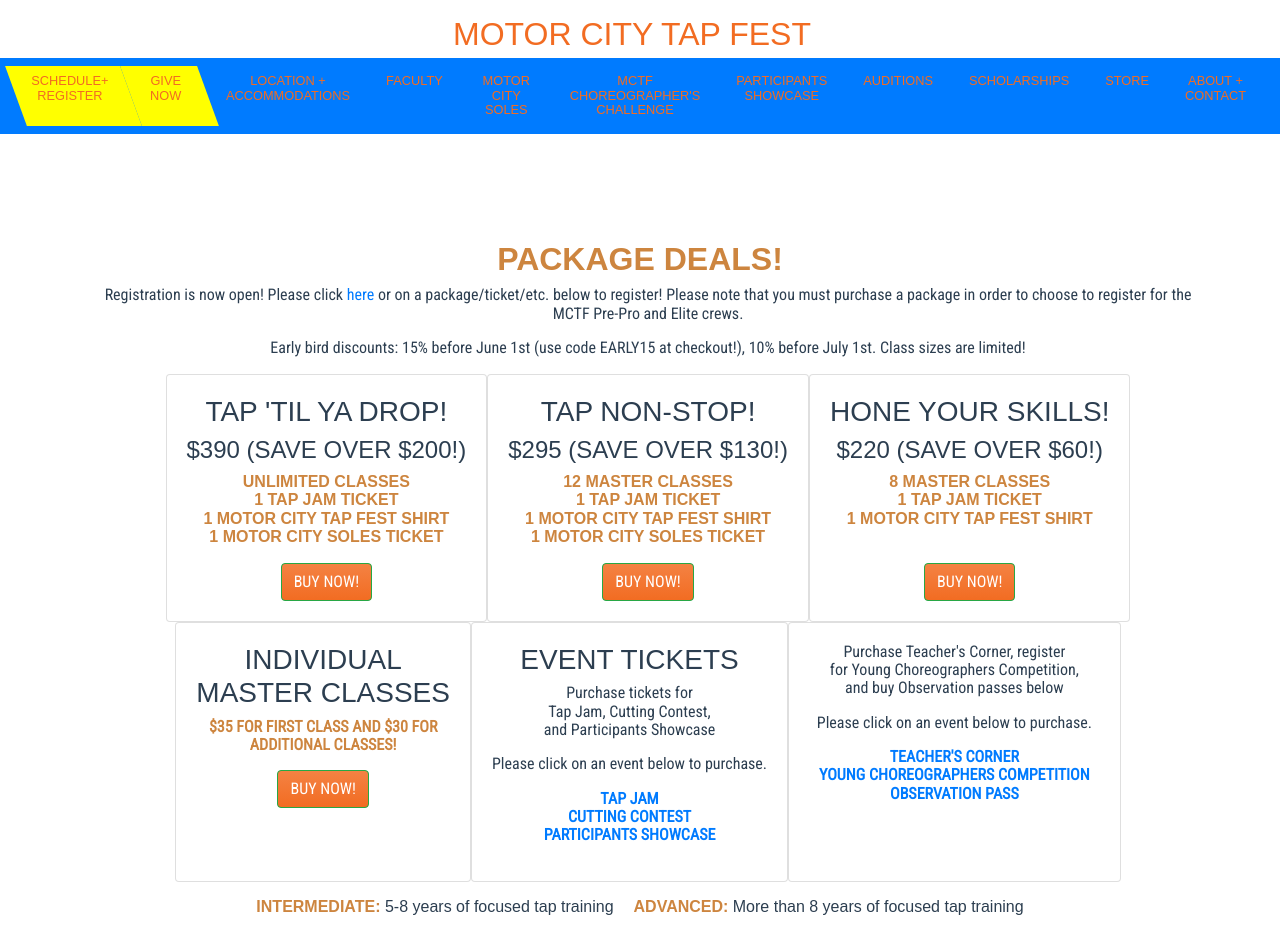
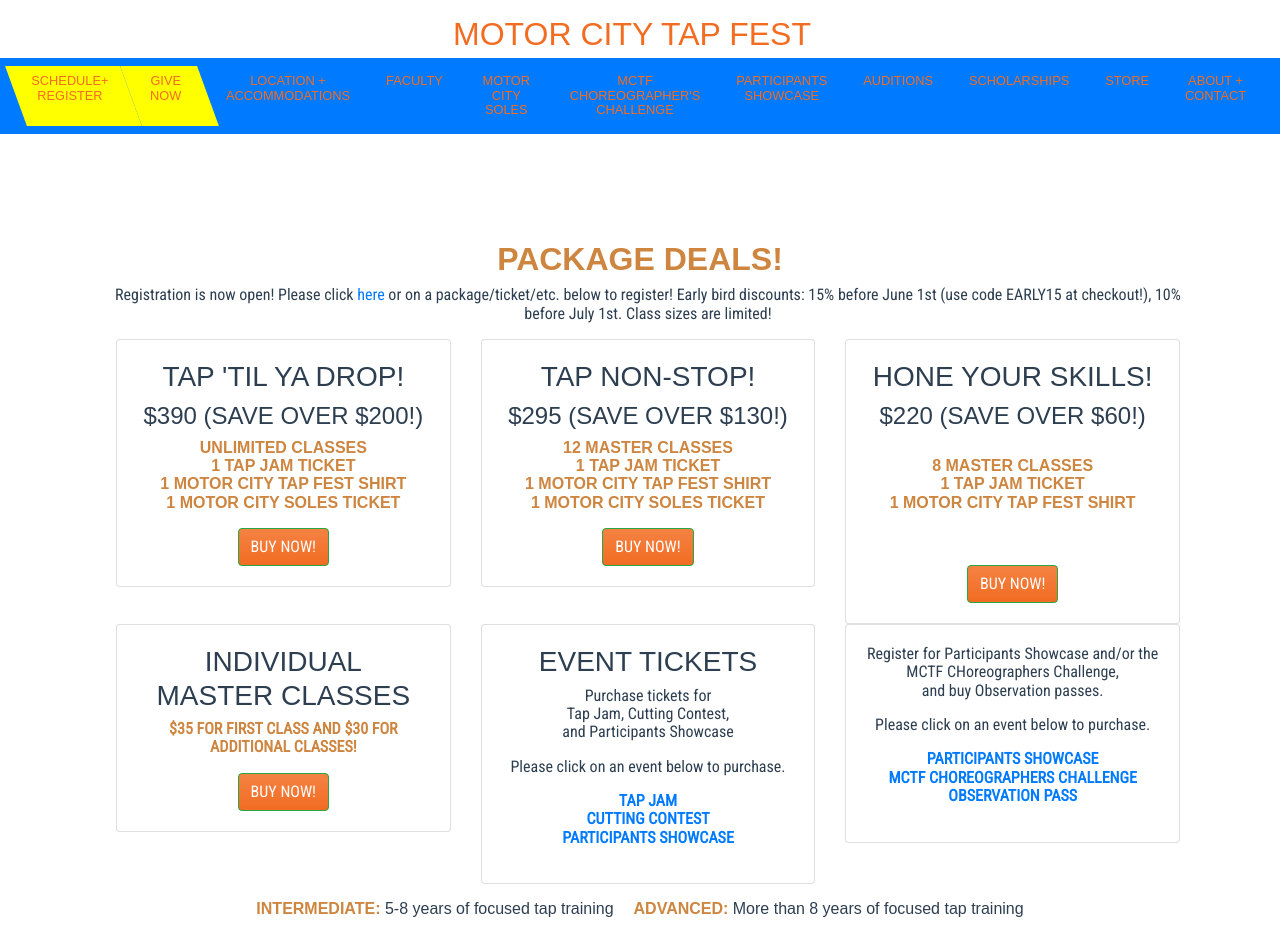
Before and after one commit to jaharonov/new-motor-city-tap-fest, a Vue app: page /#/schedreg in a window 1280 px wide. Shown: the top 952 px of the page. Built offline with nearby package versions, Linux system fonts and the light colour scheme; a web font is replaced by a local one.

Commit message:
updated registration

```diff
--- a/src/components/Auditions.vue
+++ b/src/components/Auditions.vue
@@ -2,7 +2,7 @@
   <div class="app">
     <div>
       <b-row class="mx-auto">
-        <h1><strong>Auditions will be held on 3/10/2019</strong></h1>
+        <h1><strong>Auditions will be held on 3/24/2019</strong></h1>
       </b-row>
       <b-row class="mx-auto pt-3">
         <h4>The auditions schedule is:</h4>
--- a/src/components/Home.vue
+++ b/src/components/Home.vue
@@ -27,13 +27,12 @@
           <p class="card-text"
           text-align="justify"
           text-justify="inter-word">
-          Wayne State University<br />
           Detroit, Michigan<br/>
           </p>
           <div>
 
   <!-- Using value -->
-  <b-btn class="buttons" variant="success" v-b-modal="'myModal'">VIEW SCHEDULE<br/> & REGISTER!</b-btn>
+  <b-btn class="buttons" variant="success" v-bind:to="'schedreg'">VIEW SCHEDULE<br/> & REGISTER!</b-btn>
 
   <!-- the modal -->
   <b-modal id="myModal">
--- a/src/components/SchedReg.vue
+++ b/src/components/SchedReg.vue
@@ -7,13 +7,13 @@
   <h2 class="pt-5"><strong>Package Deals!</strong></h2>
 </b-row>
 <b-row class="justify-content-md-center pl-3">
-  <p>Registration is now open! Please click <a href="https://motor-city-tap-fest.myshopify.com/collections/all" target="_blank">here</a> or on a package/ticket/etc. below to register! Please note that
-  you must purchase a package in order to choose to register for the MCTF Pre-Pro and Elite crews.</p>
-  <p>Early bird discounts: 15% before June 1st (use code EARLY15 at checkout!), 10% before July 1st. Class sizes
-    are limited!
+  <p>Registration is now open! Please click <a href="https://motor-city-tap-fest.myshopify.com/collections/all" target="_blank">here</a> or on a package/ticket/etc. below to register!
+  Early bird discounts: 15% before June 1st (use code EARLY15 at checkout!), 10% before July 1st. Class sizes
+  are limited!
   </p>
 </b-row>
 <b-row class="justify-content-md-center pl-3">
+  <b-col cols="lg-4">
   <b-card>
     <h3>Tap 'Til Ya Drop!</h3>
     <h4>$390 (save over $200!)</h4>
@@ -26,6 +26,8 @@
     </ul>
     <b-btn href="https://motor-city-tap-fest.myshopify.com/products/tap-til-ya-drop" class="buttons" variant="success" target="_blank">BUY NOW!</b-btn>
   </b-card>
+  </b-col>
+  <b-col cols="lg-4">
   <b-card>
     <h3>Tap Non-Stop!</h3>
     <h4>$295 (save over $130!)</h4>
@@ -38,9 +40,12 @@
     </ul>
     <b-btn href="https://motor-city-tap-fest.myshopify.com/products/tap-non-stop" class="buttons" variant="success" target="_blank">BUY NOW!</b-btn>
   </b-card>
+  </b-col>
+  <b-col cols="lg-4">
   <b-card>
     <h3>Hone Your Skills!</h3>
     <h4>$220 (save over $60!)</h4>
+    <br/>
     <ul><strong>
       <li>8 Master Classes</li><br/>
       <li>1 Tap Jam Ticket</li><br/>
@@ -48,16 +53,21 @@
       </strong>
     </ul>
     <br/>
+    <br/>
     <b-btn href="https://motor-city-tap-fest.myshopify.com/products/hone-your-skills" class="buttons" variant="success" target="_blank">BUY NOW!</b-btn>
   </b-card>
+  </b-col>
 </b-row>
 <b-row class="justify-content-md-center pl-3">
+  <b-col cols="lg-4">
   <b-card>
     <h3>Individual<br/> Master Classes</h3>
     <p><strong>$35 for first class and $30 for<br/> additional classes!</strong></p>
 
     <b-btn href="https://motor-city-tap-fest.myshopify.com/products/individual-master-class" class="buttons" variant="success" target="_blank">BUY NOW!</b-btn>
   </b-card>
+  </b-col>
+  <b-col cols="lg-4">
   <b-card>
     <h3>EVENT TICKETS</h3>
     <p>Purchase tickets for<br/> Tap Jam, Cutting Contest,<br/> and Participants Showcase</p>
@@ -70,16 +80,19 @@
     </ul>
 
   </b-card>
+  </b-col>
+    <b-col cols="lg-4">
   <b-card>
-    <p>Purchase Teacher's Corner, register <br/> for Young Choreographers Competition,<br/> and buy Observation passes below</p>
+    <p>Register for Participants Showcase and/or the MCTF CHoreographers Challenge,<br/> and buy Observation passes.</p>
     <p>Please click on an event below to purchase.</p>
     <ul><strong>
-      <li><a href="https://motor-city-tap-fest.myshopify.com/products/teachers-corner" class="buttons" variant="success" target="_blank">TEACHER'S CORNER</a></li><br/>
-      <li><a href="https://motor-city-tap-fest.myshopify.com/products/young-choreographers-competition" class="buttons" variant="success" target="_blank">YOUNG CHOREOGRAPHERS COMPETITION</a></li><br/>
+      <li><a href="https://motor-city-tap-fest.myshopify.com/products/participants-showcase-registration" class="buttons" variant="success" target="_blank">PARTICIPANTS SHOWCASE</a></li><br/>
+      <li><a href="https://motor-city-tap-fest.myshopify.com/products/mctf-choreographers-challenge" class="buttons" variant="success" target="_blank">MCTF CHOREOGRAPHERS CHALLENGE</a></li><br/>
       <li><a href="https://motor-city-tap-fest.myshopify.com/products/observation-passes" class="buttons" variant="success" target="_blank">OBSERVATION PASS</a></li><br/>
       </strong>
     </ul>
   </b-card>
+  </b-col>
 </b-row>
 <b-row class="justify-content-md-center pt-3">
   <ul>
@@ -87,7 +100,7 @@
   <li><strong>Advanced:</strong> More than 8 years of focused tap training</li>
   </ul>
 </b-row>
-<b-row class="justify-content-md-center">
+<div class="justify-content-md-center">
   <h2 class="pt-5"><strong>Wednesday, August 7th</strong></h2></b-row>
   <table class="table table-bordered table-striped">
   <thead>
@@ -591,7 +604,7 @@ More fun stuff TBA! </p>
     </tr>
   </tbody>
 </table>
-
+</div>
 <b-row class="justify-content-md-center">
   <b-card>
     <h3>Group Discounts</h3>
```
